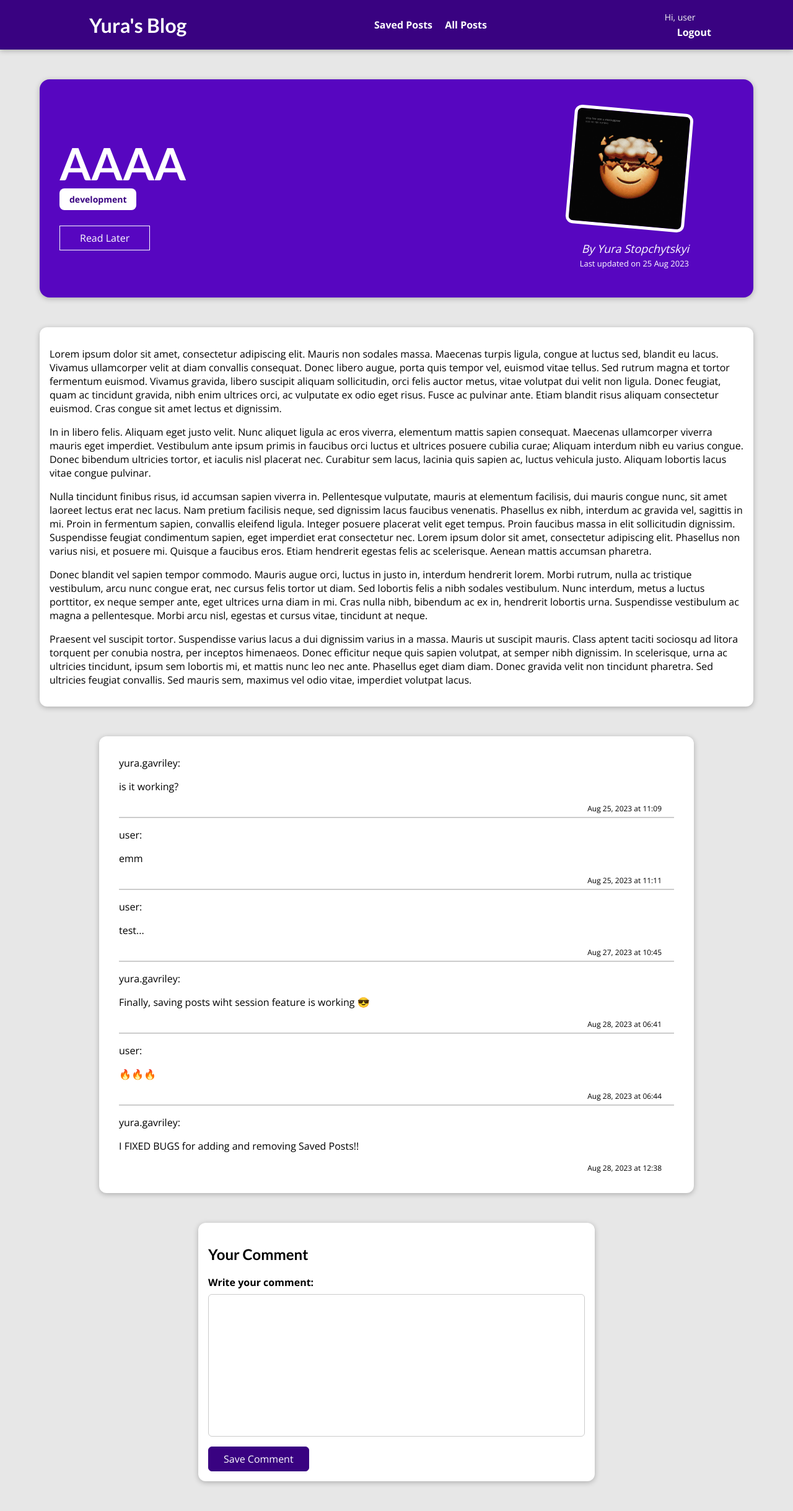
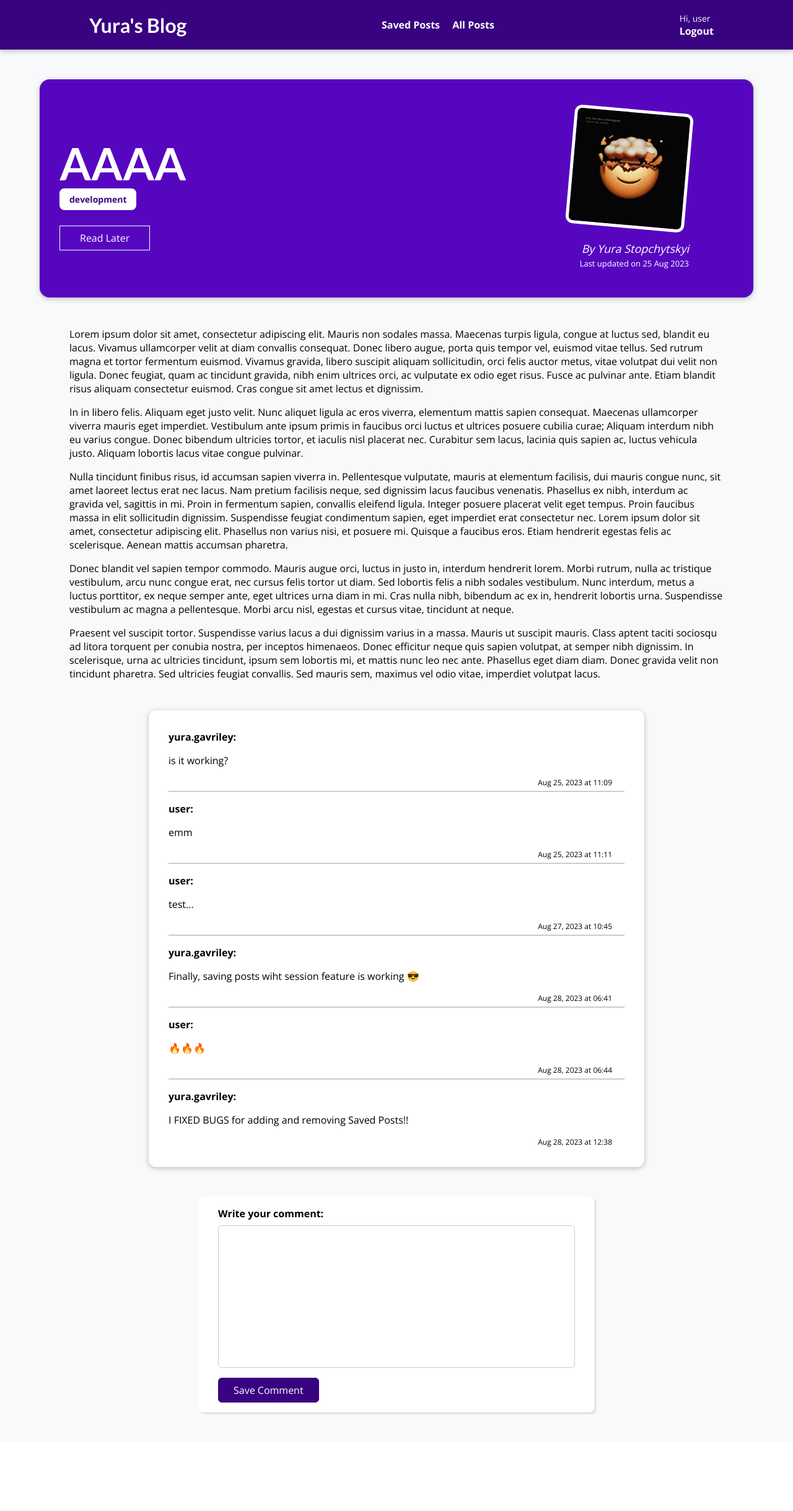
Before and after one commit to YuraGavriley/personal-dev-blog, a Django app: template main_app/templates/main_app/post-detail.html in a window 1280 px wide. Shown: the whole page at 62% size. After the commit the page ends 2282 px from the top, so only its background shows below. Run offline with Django 4.2, Linux system fonts and the light colour scheme; the template is opened without the code that fills it: values that come from a table or form of the project are taken from there, others are empty; a user stored in the database is signed in; data comes from the database, SQL or seed files in the repository; both versions use the stored data as it was after the commit; some libraries are stand-ins or nearby versions.

Commit message:
Changed styling of main-navigation, detail and read-later pages

```diff
--- a/main_app/static/main_app/all-posts.css
+++ b/main_app/static/main_app/all-posts.css
@@ -1,5 +1,5 @@
 body {
-  background-color: #e7e7e7;
+  background-color: #f8f9fa;
 }
 
 #main-navigation {
--- a/main_app/static/main_app/index.css
+++ b/main_app/static/main_app/index.css
@@ -1,3 +1,7 @@
+body {
+  background-color: #f8f9fa;
+}
+
 #welcome {
   background: linear-gradient(to right top, #6305dd, #390281);
   padding: 6rem 12%;
--- a/main_app/static/main_app/post-detail.css
+++ b/main_app/static/main_app/post-detail.css
@@ -1,5 +1,5 @@
 body {
-  background-color: #e7e7e7;
+  background-color: #f8f9fa;
 }
 
 #main-navigation {
@@ -83,10 +83,8 @@ main {
   width: 90%;
   max-width: 90rem;
   margin: 3rem auto;
-  background-color: white;
-  padding: 1rem;
-  border-radius: 12px;
-  box-shadow: 0 2px 8px rgba(0, 0, 0, 0.25);
+  background-color: #f8f9fa;
+  padding: 0 3rem;
 }
 
 .tag {
@@ -102,10 +100,14 @@ main {
   margin: 3rem auto;
   width: 90%;
   max-width: 40rem;
-  border-radius: 12px;
+  border-radius: 8px;
   background-color: white;
-  box-shadow: 0 2px 8px rgba(0, 0, 0, 0.25);
-  padding: 1rem;
+  box-shadow: 1.95px 1.95px 2.6px rgba(0, 0, 0, 0.15);
+  padding: 1rem 2rem;
+}
+
+#comment-form h2 {
+  margin: 0 0 8px 0;
 }
 
 #comment-form textarea {
@@ -186,11 +188,15 @@ main {
 #comments {
   margin: 3rem auto;
   width: 90%;
-  max-width: 60rem;
+  max-width: 50rem;
   border-radius: 12px;
   background-color: white;
   box-shadow: 0 2px 8px rgba(0, 0, 0, 0.25);
   padding: 1rem 2rem;
+}
+
+#comments p span {
+  font-weight: bolder;
 }
 
 #comments ul {
--- a/main_app/static/main_app/read-later.css
+++ b/main_app/static/main_app/read-later.css
@@ -1,3 +1,7 @@
+body {
+    background-color: #f8f9fa;
+}
+
 #main-navigation {
     background-color: #390281;
     box-shadow: 0 2px 8px rgba(0, 0, 0, 0.25);
@@ -7,7 +11,7 @@
     margin: 8rem auto 3rem auto;
     padding: 2rem;
     border-radius: 12px;
-    box-shadow: 0 2px 8px rgba(0, 0, 0, 0.25);
+    box-shadow: 1px 2px 2px rgba(0, 0, 0, 0.25);
     background-color: white;
     width: 90%;
     max-width: 30rem;
--- a/main_app/templates/main_app/post-detail.html
+++ b/main_app/templates/main_app/post-detail.html
@@ -51,7 +51,7 @@
         <ul>
             {% for comment in comments %}
                 <li>
-                    <p>{{ comment.user_name }}: {{ comment.comment|linebreaks }}</p>
+                    <p><span>{{ comment.user_name }}:</span> {{ comment.comment|linebreaks }}</p>
                     <div id="comment-date">
                         <time class="comment-time">{{ comment.date|date:"M d, Y" }} at {{ comment.date|date:"H:i" }}</time>
                     </div>
@@ -62,7 +62,6 @@
 
     <section id="comment-form">
         {% if user.is_authenticated %}
-            <h2>Your Comment</h2>
             <form action="{% url "single-post" post.slug %}" method="POST">
                 {% csrf_token %}
                 {% for form_field in comment_form %}
--- a/static/app.css
+++ b/static/app.css
@@ -48,15 +48,9 @@ h3 {
   color: white;
 }
 
-.user-name {
-  font-size: 14px;
-  color: whitesmoke;
-  margin: 0;
-  margin-bottom: 4px;
-}
 
 #main-navigation .login-logout {
-  padding: 4px;
+  margin: 0;
 }
 
 #main-navigation .login-logout:hover,
@@ -66,3 +60,9 @@ h3 {
   background-color: #5706c0;
   color: white;
 }
+
+.user-name {
+  font-size: 14px;
+  color: whitesmoke;
+  margin: 0;
+}
```
Also changed, not shown: db.sqlite3.
